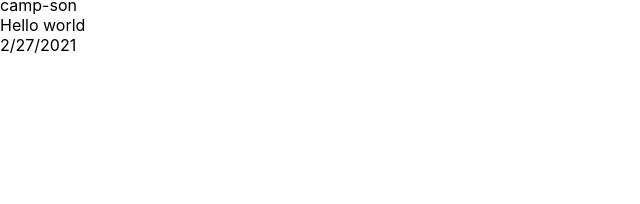
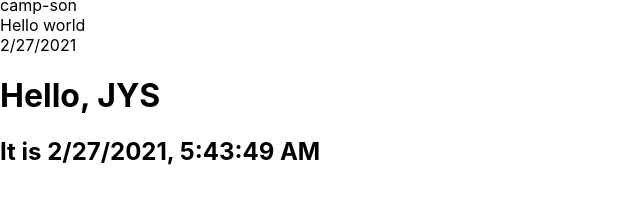
Before and after one commit to camp-son/react-tutorial, a React (Create React App) app: page / in a window 1280 px wide. Shown: the part 512-716 px from the top of the page, without its empty margins (0-640 px from the left). Built offline with nearby package versions, Linux system fonts and the light colour scheme.

Commit message:
state 및 생명주기

```diff
--- a/public/index.html
+++ b/public/index.html
@@ -29,6 +29,7 @@
   <body>
     <noscript>You need to enable JavaScript to run this app.</noscript>
     <div id="root"></div>
+    <div id="clock"></div>
     <!--
       This HTML file is a template.
       If you open it directly in the browser, you will see an empty page.
--- /dev/null
+++ b/src/component/Clock.jsx
@@ -0,0 +1,41 @@
+import React from "react";
+import Welcome from "./Welcome";
+
+// function Clock(props) {
+//   return (
+//     <div>
+//       <Welcome name="JYS" />
+//       <h2>It is {props.date.toLocaleDateString()}</h2>
+//     </div>
+//   );
+// }
+
+class Clock extends React.Component {
+  constructor(props) {
+    super(props);
+    this.state = {
+      date: new Date(),
+    };
+  }
+
+  componentDidMount() {
+    this.timeId = setInterval(() => {
+      this.setState({ date: new Date() });
+    }, 1000);
+  }
+
+  componentWillUnmount() {
+    clearInterval(this.timeId);
+  }
+
+  render() {
+    return (
+      <div>
+        <Welcome name="JYS" />
+        <h2>It is {this.state.date.toLocaleString()}</h2>
+      </div>
+    );
+  }
+}
+
+export default Clock;
--- a/src/index.js
+++ b/src/index.js
@@ -3,6 +3,7 @@ import ReactDOM from 'react-dom';
 import './index.css';
 import App from './App';
 import reportWebVitals from './reportWebVitals';
+import Clock from './component/Clock';
 
 ReactDOM.render(
   <React.StrictMode>
@@ -11,21 +12,19 @@ ReactDOM.render(
   document.getElementById('root')
 );
 
-// function tick() {
-//   const element = (
-//     <div>
-//       <h1>Hello, world.</h1>
-//       <h2>It is {new Date().toLocaleString()}</h2>
-//     </div>
-//   );
+function tick() {
+  const element = (
+    <Clock />
+  );
 
-//   ReactDOM.render(
-//     element,
-//     document.getElementById('root')
-//   )
-// }
+  ReactDOM.render(
+    element,
+    document.getElementById('clock')
+  )
+}
 
 // setInterval(tick, 1000);
+tick();
 
 // function Welcome(props) {
 //   return <h1>Hello {props.name}</h1>;
```
